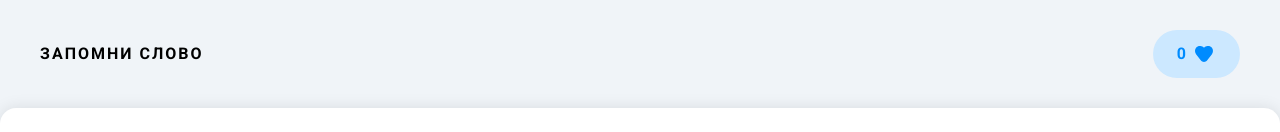
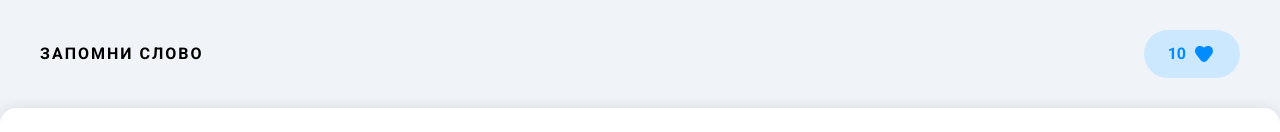
Before and after one commit to KerishT/vue-words, a Vue app: page / in a window 1280 px wide. Shown: the top 132 px of the page. Built offline with nearby package versions, Linux system fonts and the light colour scheme.

Commit message:
Add data

```diff
--- a/src/App.vue
+++ b/src/App.vue
@@ -1,13 +1,23 @@
 <script setup>
+  import { ref } from "vue"
   import Card from "./components/Card.vue"
   import Header from "./components/Header.vue"
+
+  const score = ref(10)
+  const cardData = ref({
+    index: 1,
+    word: "Test",
+    translation: "Тест",
+    state: "opened",
+    status: "success",
+  })
 </script>
 
 <template>
-  <Header />
+  <Header :score />
 
   <div class="content">
-    <Card :index="1" :label="'Test'" />
+    <Card v-bind="cardData" />
   </div>
 </template>
 
--- a/src/components/Card.vue
+++ b/src/components/Card.vue
@@ -2,11 +2,20 @@
   import IconTick from "../assets/icons/IconTick.vue"
   import IconClose from "../assets/icons/IconClose.vue"
 
-  const { index, label } = defineProps({
+  const { index, word } = defineProps({
     index: {
       type: Number,
     },
-    label: {
+    word: {
+      type: String,
+    },
+    translation: {
+      type: String,
+    },
+    state: {
+      type: String,
+    },
+    status: {
       type: String,
     },
   })
@@ -27,7 +36,7 @@
         <IconTick />
       </span> -->
 
-      <span class="label">{{ label }}</span>
+      <span class="word">{{ word }}</span>
 
       <span class="action">
         <span>Перевернуть</span>
@@ -83,7 +92,7 @@
     height: 48px;
   }
 
-  .label {
+  .word {
     font-size: 18px;
   }
 
--- a/src/components/Header.vue
+++ b/src/components/Header.vue
@@ -1,12 +1,19 @@
 <script setup>
   import Score from "./Score.vue"
+
+  const { score } = defineProps({
+    score: {
+      type: Number,
+      default: 0,
+    },
+  })
 </script>
 
 <template>
   <header class="header">
     <span class="logo">Запомни слово</span>
 
-    <Score />
+    <Score :value="score" />
   </header>
 </template>
 
```
